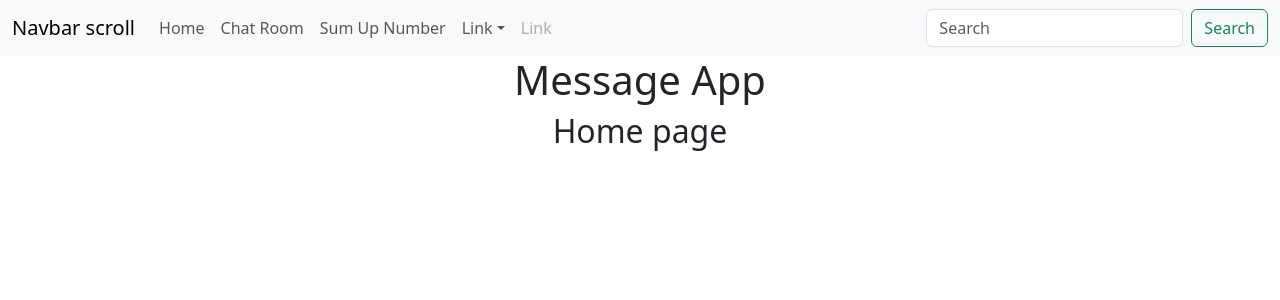
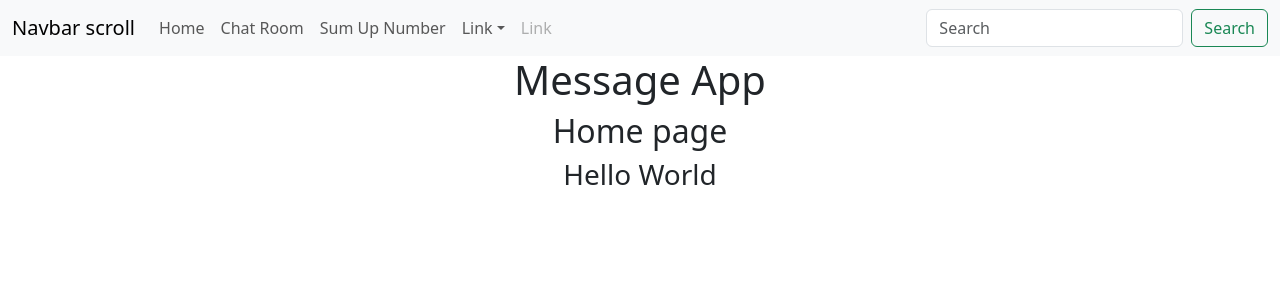
Before and after one commit to shashankdhungel/message_frontend, a React (Create React App) app: page / in a window 1280 px wide. Shown: the top 300 px of the page. Built offline with nearby package versions, Linux system fonts and the light colour scheme.

Commit message:
fix: add hello world

```diff
--- a/src/Components/Home.js
+++ b/src/Components/Home.js
@@ -5,6 +5,7 @@ function Home(props) {
         <div>
             <h1>Message App</h1>
             <h2>Home page</h2>
+            <h3>Hello World</h3>
         </div>
     );
 }
```
Also changed, not shown: src/Components/CreateChatroom.js (added).
